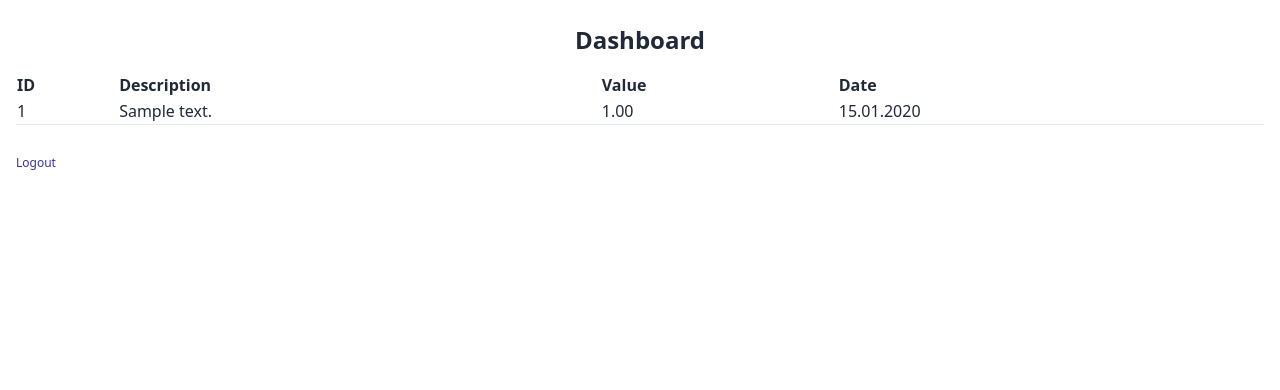
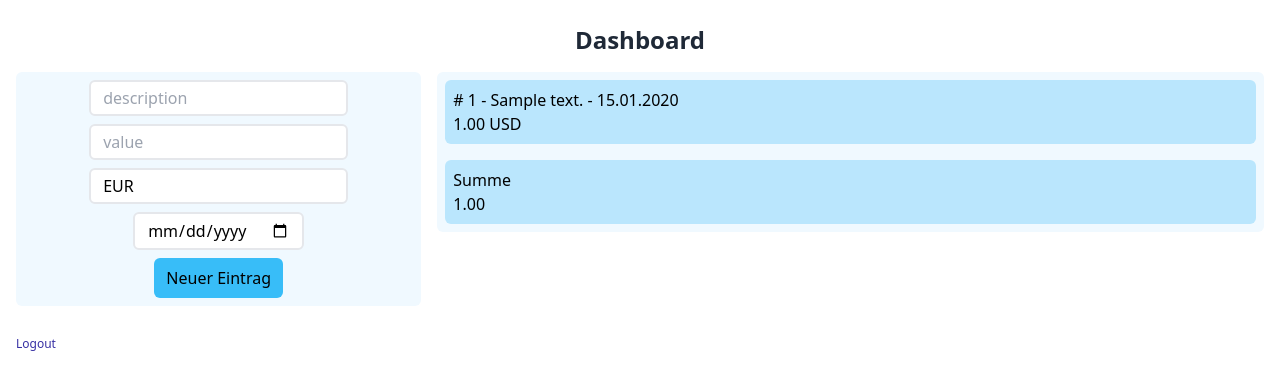
Before and after one commit to Albador/IncExpDjango, a Django app: page /dashboard/ in a window 1280 px wide. Shown: the part 116-506 px from the top of the page. Run offline with Django 4.2, Linux system fonts and the light colour scheme; a user stored in the database is signed in; tables that the repository leaves empty hold one stand-in row (values such as "Sample post"); some libraries are stand-ins or nearby versions.

Commit message:
create bookings and new dashboard

```diff
--- a/IncExp/forms.py
+++ b/IncExp/forms.py
@@ -1,6 +1,12 @@
 from django import forms
+from django.forms import ModelForm
 from django.contrib.auth.forms import UserCreationForm
 from django.contrib.auth import get_user_model
+from IncExp.models import Booking
+
+
+class DateInput(forms.DateInput):
+    input_type = 'date'
 
 
 class RegistrationForm(UserCreationForm):
@@ -23,3 +29,12 @@ class RegistrationForm(UserCreationForm):
             'password1',
             'password2',
         ]
+
+
+class BookingForm(ModelForm):
+    class Meta:
+        model = Booking
+        fields = ['description', 'value', 'currency', 'date']
+        widgets = {
+            'date': DateInput(),
+        }
--- a/IncExp/views.py
+++ b/IncExp/views.py
@@ -2,10 +2,11 @@ from django.shortcuts import render
 from django.views.generic import TemplateView, CreateView
 from django.contrib.auth.views import LoginView, LogoutView
 from django.contrib.auth.mixins import LoginRequiredMixin
-from IncExp.forms import RegistrationForm
+from IncExp.forms import RegistrationForm, BookingForm
 from IncExp.models import Booking
 from django.urls import reverse_lazy
 from django.contrib import messages
+from django.db.models import Sum
 
 
 # Create your views here.
@@ -32,5 +33,17 @@ class DashboardView(LoginRequiredMixin, TemplateView):
 
     def get_context_data(self, **kwargs):
         context = super().get_context_data(**kwargs)
-        context['booking_list'] = Booking.objects.filter(user=self.request.user)
+        context['booking_list'] = Booking.objects.filter(user=self.request.user).order_by('-date')
+        context['booking_list_sum'] = Booking.objects.filter(user=self.request.user).aggregate(Sum('value'))
         return context
+
+
+class CreateBookingView(LoginRequiredMixin, CreateView):
+    template_name = "IncExp\\createbooking.html"
+    form_class = BookingForm
+    success_url = reverse_lazy('dashboard')
+    login_url = 'login'
+
+    def form_valid(self, form):
+        form.instance.user = self.request.user
+        return super().form_valid(form)
--- a/IncExpDjango/urls.py
+++ b/IncExpDjango/urls.py
@@ -16,7 +16,7 @@ Including another URLconf
 from django.contrib import admin
 from django.urls import path, include
 
-from IncExp.views import IndexView, MyLoginView, LogoutView, DashboardView, RegisterView
+from IncExp.views import IndexView, MyLoginView, LogoutView, DashboardView, RegisterView, CreateBookingView
 
 urlpatterns = [
     path('admin/', admin.site.urls),
@@ -25,4 +25,5 @@ urlpatterns = [
     path('logout/', LogoutView.as_view(next_page='login'), name='logout'),
     path('dashboard/', DashboardView.as_view(), name='dashboard'),
     path('register/', RegisterView.as_view(), name='register'),
+    path('widgets/createbooking', CreateBookingView.as_view(), name='createbooking'),
 ]
--- a/templates/IncExp/base.html
+++ b/templates/IncExp/base.html
@@ -5,7 +5,9 @@
     <meta name="viewport" content="width=device-width, initial-scale=1.0">
     <script src="https://cdn.tailwindcss.com"></script>
     <script src="https://unpkg.com/hyperscript.org@0.9.5"></script>
-    <script src="https://unpkg.com/htmx.org@1.7.0" integrity="sha384-EzBXYPt0/T6gxNp0nuPtLkmRpmDBbjg6WmCUZRLXBBwYYmwAUxzlSGej0ARHX0Bo" crossorigin="anonymous" defer></script>
+    <script src="https://unpkg.com/htmx.org@1.7.0"
+            integrity="sha384-EzBXYPt0/T6gxNp0nuPtLkmRpmDBbjg6WmCUZRLXBBwYYmwAUxzlSGej0ARHX0Bo" crossorigin="anonymous"
+            defer></script>
 
     <title>{% block title %}{% endblock %}</title>
 </head>
--- /dev/null
+++ b/templates/IncExp/createbooking.html
@@ -0,0 +1,19 @@
+{% load widget_tweaks %}
+<form method="POST" action="{% url 'createbooking' %}">
+    {% csrf_token %}
+    <div class="flex justify-center flex-row pb-2">
+        <div>{{ form.description|add_class:"border-2 rounded-md px-3 py-1"|attr:"placeholder:description" }}</div>
+    </div>
+    <div class="flex justify-center flex-row pb-2">
+        <div>{{ form.value|add_class:"border-2 rounded-md px-3 py-1"|attr:"placeholder:value" }}</div>
+    </div>
+    <div class="flex justify-center flex-row pb-2">
+        <div>{{ form.currency|add_class:"border-2 rounded-md px-3 py-1"|attr:"placeholder:currency" }}</div>
+    </div>
+    <div class="flex justify-center flex-row pb-2">
+        <div>{{ form.date|add_class:"border-2 rounded-md px-3 py-1"|attr:"placeholder:date" }}</div>
+    </div>
+    <div class="flex justify-center flex-row">
+        <input class="bg-sky-400 rounded-md px-3 py-2 hover:font-bold" type="submit" value="Neuer Eintrag">
+    </div>
+</form>
--- a/templates/IncExp/dashboard.html
+++ b/templates/IncExp/dashboard.html
@@ -1,24 +1,26 @@
+
 {% extends "IncExp/base.html" %}
 {% block title %}Dashboard{% endblock %}
 {% block content %}
     <h1 class="text-gray-800 text-2xl pb-4 font-bold text-center">Dashboard</h1>
     {% if user.is_authenticated %}
-        <table class="text-gray-800 w-full text-left">
-        <thead class="">
-            <th>ID</th>
-            <th>Description</th>
-            <th>Value</th>
-            <th>Date</th>
-        </thead>
-        {% for booking in booking_list %}
-            <tr class="border-b border-slate-200">
-                <td>{{ booking.id }}</td>
-                <td>{{ booking.short_description }}</td>
-                <td>{{ booking.value }}</td>
-                <td>{{ booking.date|date:"d.m.Y" }}</td>
-            </tr>
-        {% endfor %}
-        </table>
+        <div class="grid grid-cols-3 gap-4">
+            <div class="bg-sky-50 p-2 rounded-md col-span-1 row-span-1 gap-4">
+                <div hx-get="{% url 'createbooking' %}" hx-trigger="load" class="bg-sky-50">
+                </div>
+            </div>
+            <div class="col-span-2">
+                    <div class="grid grid-cols-1 p-2 bg-sky-50 rounded-md gap-4">
+                        {% for booking in booking_list %}
+                        <div class="bg-sky-200 rounded-md p-2">
+                            <p># {{ booking.id }} - {{ booking.short_description }} - {{ booking.date|date:"d.m.Y" }}</p>
+                            <p>{{ booking.value }} {{ booking.currency }}</p>
+                        </div>
+                        {% endfor %}
+                        <div class="bg-sky-200 rounded-md p-2"><p>Summe</p>{{ booking_list_sum.value__sum|floatformat:2 }}</div>
+                    </div>
+            </div>
+        </div>
     {% endif %}
     <br>
     <a href="{% url 'logout' %}" class="text-indigo-800 text-xs hover:font-bold">Logout</a>
```
